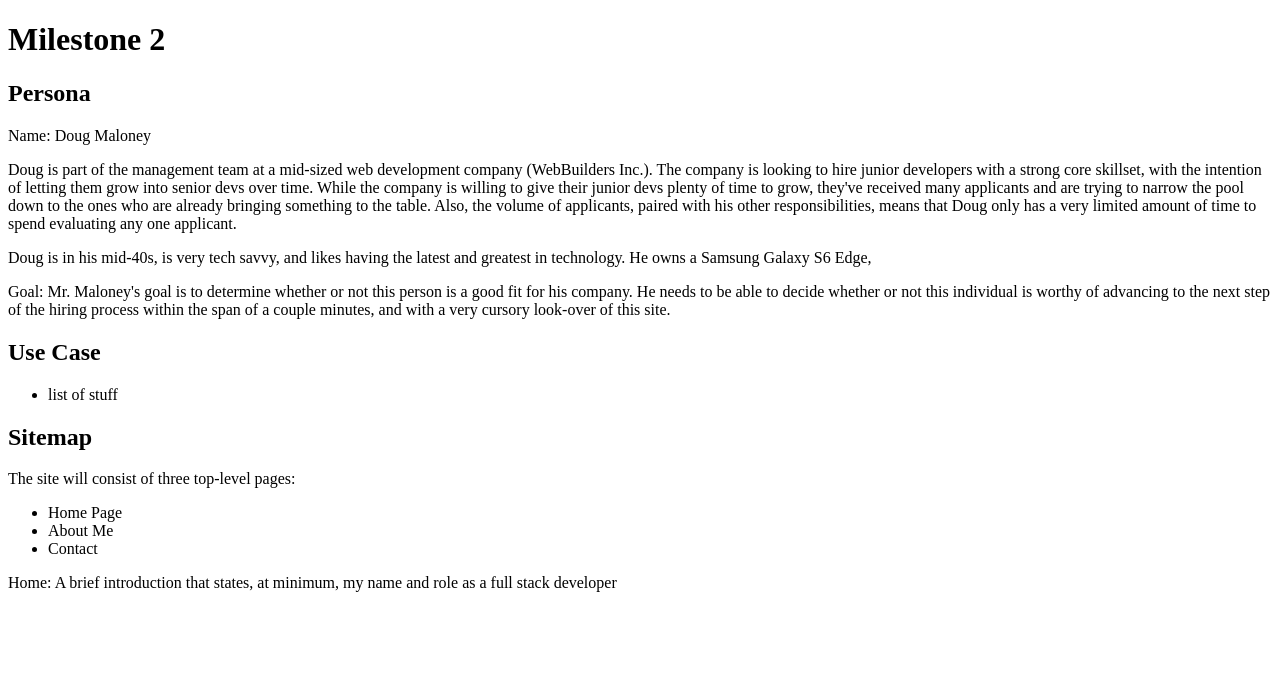
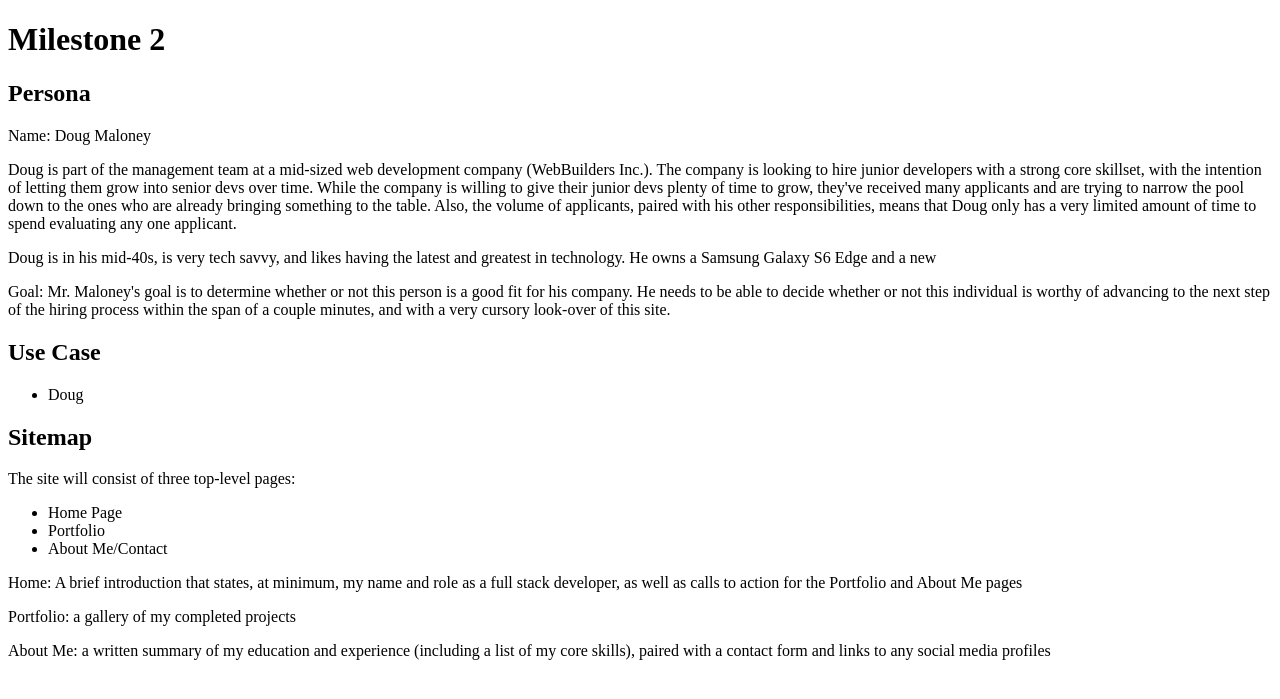
Before and after one commit to brbrown59/tallninjacoding, a PHP site: page /milestone-2.php in a window 1280 px wide. Shown: the top 699 px of the page. Run offline with PHP 8.4, Linux system fonts and the light colour scheme.

Commit message:
More work done on the persona and the site map

```diff
--- a/public_html/documentation/milestone-2.php
+++ b/public_html/documentation/milestone-2.php
@@ -16,22 +16,23 @@
 			time to spend evaluating any one applicant.
 		</p>
 		<p>Doug is in his mid-40s, is very tech savvy, and likes having the latest and greatest in technology.  He owns a
-		Samsung Galaxy S6 Edge, </p>
+		Samsung Galaxy S6 Edge and a new </p>
 		<p>Goal: Mr. Maloney's goal is to determine whether or not this person is a good fit for his company.  He needs to
 			be able to decide whether or not this individual is worthy of advancing to the next step of the hiring process
 			within the span of a couple minutes, and with a very cursory look-over of this site.</p>
 		<h2>Use Case</h2>
 		<ul>
-			<li>list of stuff</li>
+			<li>Doug </li>
 		</ul>
 		<h2>Sitemap</h2>
 		<p>The site will consist of three top-level pages:</p>
 		<ul>
 			<li>Home Page</li>
-			<li>About Me</li>
-			<li>Contact</li>
+			<li>Portfolio</li>
+			<li>About Me/Contact</li>
 		</ul>
-		<p>Home: A brief introduction that states, at minimum, my name and role as a full stack developer</p>
-		<p></p>
+		<p>Home: A brief introduction that states, at minimum, my name and role as a full stack developer, as well as calls to action for the Portfolio and About Me pages</p>
+		<p>Portfolio: a gallery of my completed projects</p>
+		<p>About Me: a written summary of my education and experience (including a list of my core skills), paired with a contact form and links to any social media profiles</p>
 	</body>
 </html>
```
